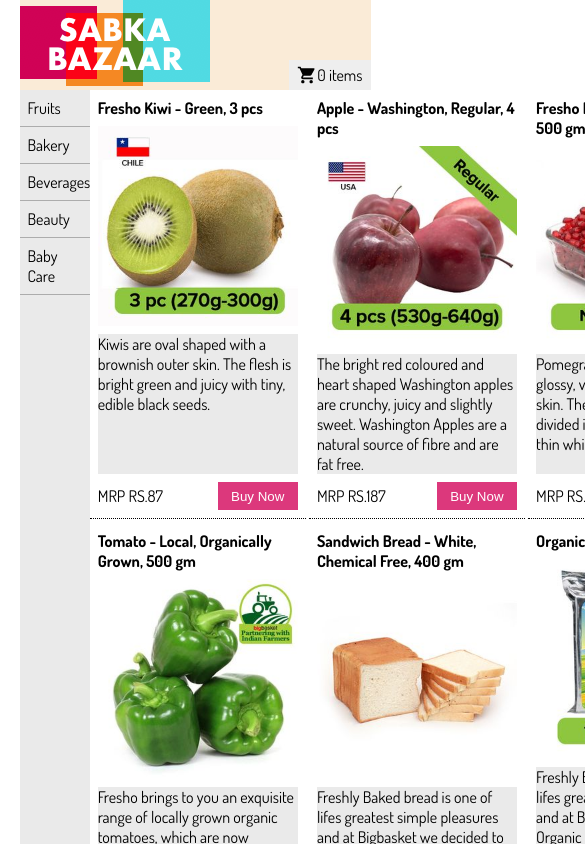
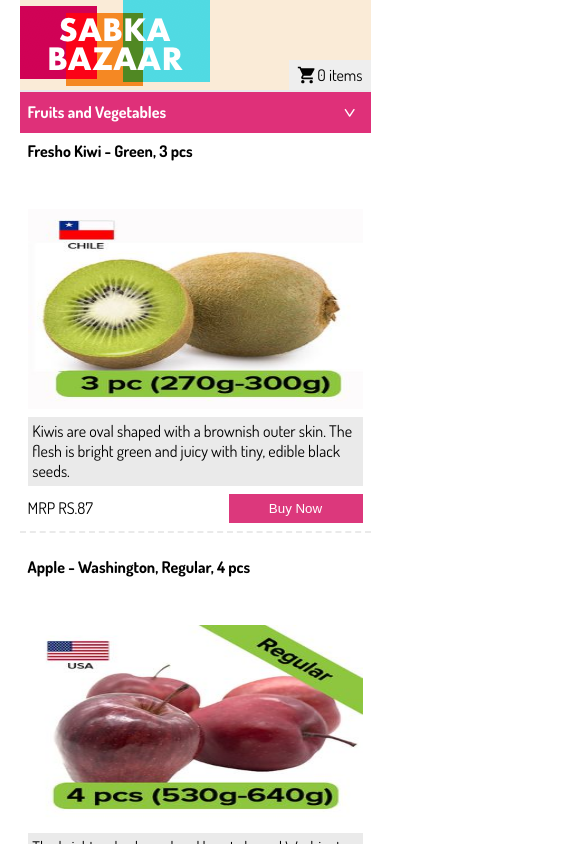
Before and after one commit to imamanv/shopping-cart, a React (Create React App) app: page /products in a window 390 px wide. Shown: the top 844 px of the page, 585 px wide, since content can reach past the window. Built offline with nearby package versions, Linux system fonts and the light colour scheme.

Commit message:
few more changes

```diff
--- a/src/app.css
+++ b/src/app.css
@@ -4,6 +4,9 @@
 }
 header a {
   color: black;
+}
+header {
+  border-bottom: 2px solid #eaeaea;
 }
 .navbar {
   display: flex;
@@ -44,7 +47,7 @@
 .cart-details img path {
   fill: rgb(255, 0, 149);
 }
-@media (max-width: 600px) {
+@media (max-width: 480px) {
   .navbar .nav-list {
     display: none;
   }
@@ -54,7 +57,8 @@
   display: flex;
   justify-content: space-between;
   align-items: center;
-  border-bottom: 1px solid rgba(80, 80, 80, 0.17);
+  border-bottom: 1px solid #eaeaea;
+  /* box-shadow: 0px 5px 5px -5px rgb(0, 0, 0, 0.1); */
   padding: 1em 0;
 }
 .category img {
@@ -77,6 +81,96 @@
   padding: 1em;
   margin-top: 2.5em;
 }
+/*--------------------------------------------------*/
+.products-page {
+  display: flex;
+}
+.side-bar {
+  background-color: #eaeaea;
+  min-width: 25%;
+}
+.side-bar ul li {
+  list-style: none;
+  border-bottom: 1px solid rgb(172, 172, 172);
+  padding: 0.5em;
+}
+
+.product img {
+  height: 200px;
+}
+.product-name {
+  height: 60px;
+  font-weight: bold;
+}
+.product {
+  border-bottom: 2px dashed #eaeaea;
+  display: flex;
+  flex-direction: column;
+  justify-content: space-between;
+  gap: 0.5em;
+  padding: 0.5em;
+  width: 25%;
+  margin-bottom: 1em;
+}
+.product-description {
+  background-color: #eaeaea;
+  padding: 0.3em;
+  flex: 1;
+}
+.products {
+  display: flex;
+  flex-wrap: wrap;
+}
+.dropdown-bar {
+  display: none;
+  padding: 0.3em 0.5em;
+  justify-content: space-between;
+  align-items: center;
+  background-color: #df3079;
+  color: #fff;
+  position: relative;
+}
+.dropdown-menu-icon {
+  font-size: 1.5em;
+  margin-right: 0.2em;
+  transform: rotate(90deg);
+}
+.dropdown {
+  position: absolute;
+  right: 0;
+  background-color: #df3079;
+  width: 90vw;
+  box-shadow: 0px 2px 5px 0px rgb(0, 0, 0, 0.3);
+  opacity: 0;
+}
+.dropdown ul li {
+  padding: 0.5em 0.4em;
+  margin-bottom: 0.2em;
+  border-bottom: 1px solid #eaeaea;
+}
+@media (max-width: 768px) and (min-width: 481px) {
+  .product {
+    width: 50%;
+  }
+}
+@media (max-width: 480px) {
+  .dropdown-bar {
+    display: flex;
+  }
+  .products-page {
+    flex-direction: column;
+  }
+  .product {
+    width: 100%;
+  }
+  .products {
+    flex-direction: column;
+  }
+  .side-bar {
+    display: none;
+  }
+}
+
 /*--------------------------------------------------*/
 .cart-info img {
   width: 15%;
@@ -101,48 +195,10 @@
 }
 footer {
   text-align: center;
-}
-footer p {
-  margin: 0.2em;
+  background-color: #eaeaea;
+  padding: 0.4em;
 }
 
-.products-page {
-  min-height: 90vh;
-  display: flex;
-}
-.side-bar ul li {
-  list-style: none;
-  border-bottom: 1px solid rgb(172, 172, 172);
-  padding: 0.5em;
-}
-.side-bar {
-  min-height: 90vh;
-  background-color: #eaeaea;
-  min-width: 20%;
-}
-.product img {
-  height: 200px;
-}
-.product {
-  border-bottom: 1px dotted black;
-  display: flex;
-  flex-direction: column;
-  justify-content: space-between;
-  gap: 0.5em;
-  padding: 0.5em;
-}
-.product-description {
-  background-color: #eaeaea;
-  flex: 1;
-}
-.products {
-  min-height: 90vh;
-  /* background-color: lightblue; */
-  display: grid;
-  grid-template-columns: repeat(4, 1fr);
-  grid-gap: 0.2em;
-  grid-auto-rows: auto;
-}
 .price-buy {
   display: flex;
   justify-content: space-between;
--- a/src/components/Header.jsx
+++ b/src/components/Header.jsx
@@ -9,27 +9,27 @@
         </div>
         <ul className="nav-list">
           <li className="nav-list-item">
-            <a href="" className="nav-link">
+            <Link to="/" className="nav-link">
               Home
-            </a>
+            </Link>
           </li>
           <li className="nav-list-item">
-            <a href="" className="nav-link">
+            <Link to="/products" className="nav-link">
               Products
-            </a>
+            </Link>
           </li>
         </ul>
         <div className="account-links">
           <ul className="nav-list">
             <li className="nav-list-item">
-              <a href="" className="nav-link">
+              <Link to="/login" className="nav-link">
                 SignIn
-              </a>
+              </Link>
             </li>
             <li className="nav-list-item">
-              <a href="" className="nav-link">
+              <Link to="/signup" className="nav-link">
                 Register
-              </a>
+              </Link>
             </li>
           </ul>
           <div className="cart-details">
--- /dev/null
+++ b/src/components/Product.jsx
@@ -0,0 +1,16 @@
+function Product(props) {
+  const { product } = props;
+  return (
+    <div className="product">
+      <div className="product-name">{product.name}</div>
+      <img src={product.imageURL} alt={`picture of ${product.name}`} />
+      <p className="product-description">{product.description}</p>
+      <div className="price-buy">
+        <span>MRP RS.{product.price}</span>
+        <button className="buy-btn">Buy Now</button>
+      </div>
+    </div>
+  );
+}
+
+export default Product;
--- a/src/components/Routes/Products.jsx
+++ b/src/components/Routes/Products.jsx
@@ -1,3 +1,5 @@
+import Product from "../Product";
+
 function Products() {
   const products = [
     {
@@ -276,8 +278,22 @@
     },
   ];
   return (
-    <div className="container">
     <div className="products-page">
+      <div className="dropdown-bar">
+        <h4>Fruits and Vegetables</h4>
+        <div className="dropdown-menu">
+          <p className="dropdown-menu-icon">&gt;</p>
+          <div className="dropdown">
+            <ul>
+              <li>Fruits</li>
+              <li>Bakery</li>
+              <li>Beverages</li>
+              <li>Beauty</li>
+              <li>Baby Care</li>
+            </ul>
+          </div>
+        </div>
+      </div>
       <div className="side-bar">
         <ul>
           <li>Fruits</li>
@@ -288,23 +304,9 @@
         </ul>
       </div>
       <div className="products">
-          {products.map((product) => {
-            return (
-              <div className="product">
-                <h4>{product.name}</h4>
-                <img
-                  src={product.imageURL}
-                  alt={`picture of ${product.name}`}
-                />
-                <p className="product-description">{product.description}</p>
-                <div className="price-buy">
-                  <span>MRP RS.{product.price}</span>
-                  <button className="buy-btn">Buy Now</button>
-                </div>
-              </div>
-            );
-          })}
-        </div>
+        {products.map((product) => (
+          <Product key={product.id} product={product} />
+        ))}
       </div>
     </div>
   );
```
Lines whose indentation alone changed are shown as unchanged.
